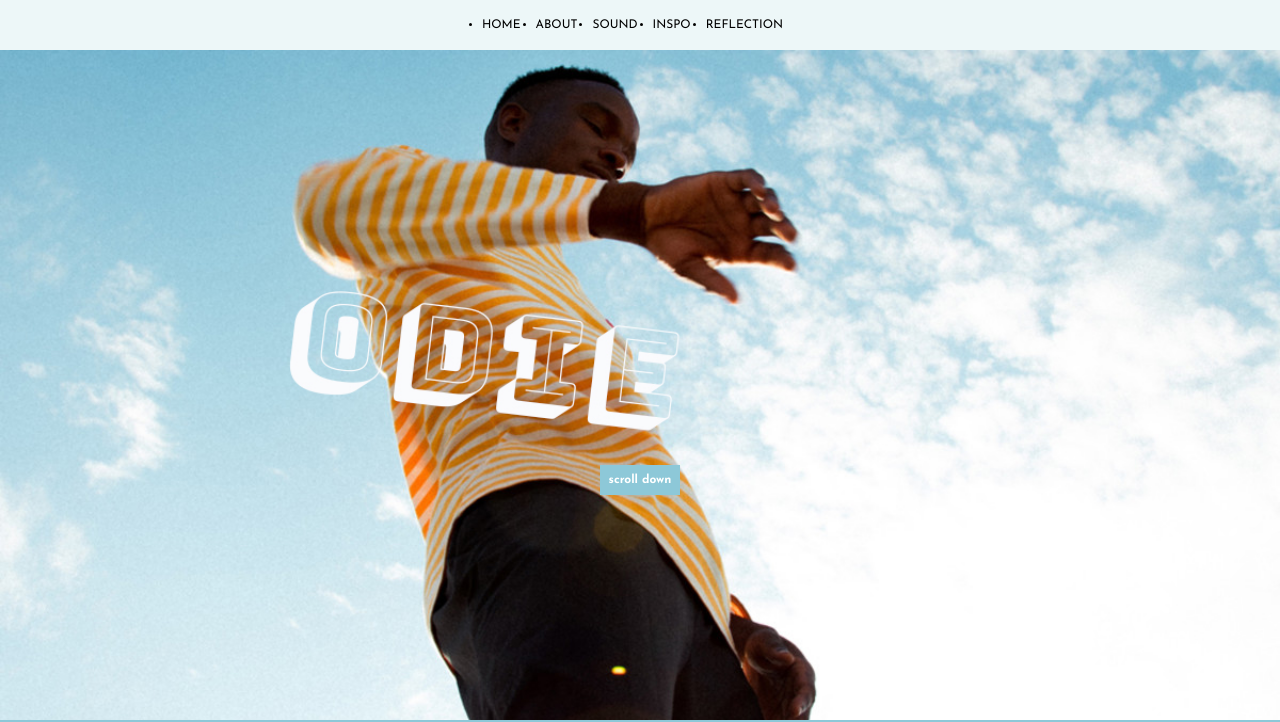
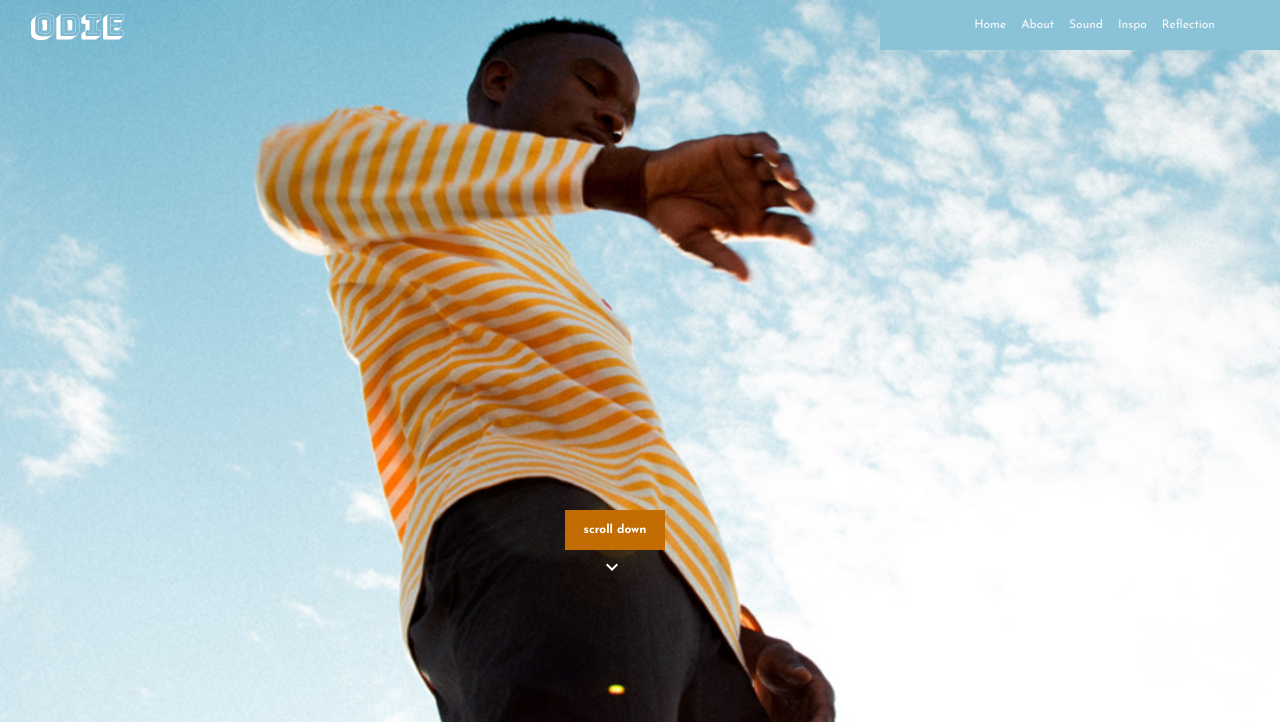
Before and after one commit to natearriola/odie, a plain HTML site: page index.html in a window 1280 px wide. Shown: the top 722 px of the page. Drawn offline with Linux system fonts and the light colour scheme.

Commit message:
Landing Page Final

```diff
--- a/index.html
+++ b/index.html
@@ -5,6 +5,8 @@
     <meta name="viewport" content="width=, initial-scale=1.0" />
     <meta http-equiv="X-UA-Compatible" content="ie=edge" />
     <link rel="stylesheet" href="odie.css" />
+    <link href="https://fonts.googleapis.com/icon?family=Material+Icons"
+      rel="stylesheet">
     <title>ODIE</title>
   </head>
   <body>
@@ -29,23 +31,38 @@
       </nav>
 
       --->
-      <!--- NAV DESKTOP-->
+
+
       <nav role="navigation" class="nav-d" style="width: 100%">
+
+          <div class="bg"></div>
     <ul class="menu-desktop">
         <a href="#top"> <li>Home</li></a>
         <a href="#About"> <li>About</li></a>
         <a href="#sound"> <li>Sound</li></a>
         <a href="#inspo"> <li>Inspo</li></a>
         <a href="#ref"> <li>Reflection</li></a>
+
       </ul>
+
+
+
+
       </nav>
+      <div class="logo">ODIE</div>
       <div class="scroll">
         <div class="scroll-bg">
             Scroll Down
+
+        </div>
+        <div class="arrow-down">
+            <i class="material-icons">
+                keyboard_arrow_down
+                </i>
         </div>
 
       </div>
-<img class="landingimg" src="images/landingPhoto.jpg" alt="ODIE" />
+
 
 
 
--- a/odie.css
+++ b/odie.css
@@ -14,9 +14,9 @@ body{
 }
 
 header {
-  background-image: url('images/mobilePhoto.jpg');
+  background-image: url('images/odie\(desktop_.jpg');
   background-size: cover;
-  background-position: center 50px;
+  background-position: center 0px;
   height: 100vh;
   background-repeat: no-repeat;
   overflow-y: hidden;
@@ -29,13 +29,31 @@ header {
 
 nav {
  position: fixed;
+  z-index: 3;
+}
+
+
+
+.bg{
+
+  background-color: #8ac2d7;
   height: 50px;
-  background-color: #edf7f8;
-  z-index: 3;
+  width: 100%;
+ top: 0;
+  z-index: 1;
+ position: absolute;
+
+
 
 }
 
+
+
+
+
 .scroll{
+  width: 100%;
+  height: 100%;
   font-family: "Josefin Sans";
   font-size: 12px;
   color: white;
@@ -44,23 +62,37 @@ nav {
   z-index: 2;
   display: flex;
   justify-content: center;
-  width: 100%;
-  height: 100%;
+  align-items: center;
+  height: 100vh;
+  padding-top: 5rem;
+}
 
-  position: absolute;
+.scroll-bg{
+  display: flex;
+  justify-content: center;
   align-items: center;
-  padding-top: 10rem;
+  background-color: #C26c02;
+  height: 40px;
+  width: 100px;
+  text-transform: lowercase;
+}
 
+.arrow-down{
+  position: relative;
+  top: 50px;
+  right: 65px;
+  width: 50px;
+  height: 50px;
 
 }
 
 a {
   font-size: 12px;
   text-decoration: none;
-  color: black;
+  color: #fafafa;
   font-family: "Josefin Sans";
   transition: color 0.3s ease;
-  text-transform: uppercase;
+
 }
 
 a:hover {
@@ -69,9 +101,15 @@ a:hover {
 
 .menu-desktop {
   display: flex;
-  justify-content: center;
-  line-height: 50px;
+  justify-content: flex-end;
+  align-items: center;
+  list-style: none;
+  z-index: 3;
+  position: relative;
+  padding-right: 50px;
+  height: 50px;
 }
+
 
 .menu-desktop li {
   padding-right: 15px;
@@ -162,54 +200,14 @@ MOBILE HAM NAV STYLES
 * DESKTOP VERSION NAV
 *************************/
 @media screen and (min-width: 600px){
-.landingimg{
-  display: flex;
-  width: 100%;
-  padding: 0;
-  margin: 0;
-  position: relative;
-  top: 50px;
-  height: 100%;
 
-}
 
-header{
-  overflow-x: hidden;
-  overflow-y: hidden;
-  background-image: none;
-  height: 100%;
 
-}
-.scroll{
-  font-family: "Josefin Sans";
-  font-size: 12px;
-  color: #white;
-
-  text-transform: uppercase;
-  font-weight: 700;
-  z-index: 2;
-  display: flex;
-  justify-content: center;
-
-  align-items: center;
-  height: 30vh;
-
-}
-
-.scroll-bg{
-  display: flex;
-  justify-content: center;
-  align-items: center;
-  background-color: #8dc8d8;
-  height: 30px;
-  width: 80px;
-  text-transform: lowercase;
-}
 
 .container{
   width: 100%;
   display: grid;
-  height: 100%;
+
   grid-template-columns: repeat(2, 1fr);
   grid-template-areas:
   'content1 img1'
@@ -219,12 +217,18 @@ header{
    align-items: center;
 }
 
+.content{
+  position: relative;
+  top: 0;
+}
+
+
 
 
 
 .content-1{
   grid-area: content1;
-  border: 2px solid red;
+
 }
 .section1 > img{
   grid-area: img1;
@@ -252,7 +256,26 @@ header{
 }
 
 
+.bg{
 
+  width: 400px;
+  right: 0;
+
+}
+.logo{
+
+  margin: 0;
+  padding: 0;
+  line-height: 50px;
+  font-size: 20px;
+  padding-left: 30px;
+  background-color: transparent;
+  font-family: 'Bungee Shade';
+  font-size: 30px;
+  color:white;
+
+
+}
 
 
 }
@@ -261,10 +284,7 @@ header{
 
 @media screen and (min-width: 768px){
 
-  .scroll{
 
-    height: 50vh;
-  }
 
 
 
@@ -273,10 +293,6 @@ header{
 
   @media screen and (min-width: 1000px){
 
-    .scroll{
-
-      height: 80vh;
-    }
 
 
     }
@@ -284,10 +300,7 @@ header{
 
   @media screen and (min-width: 1300px){
 
-    .scroll{
 
-      height: 100vh;
-    }
 
 
     }
@@ -415,7 +428,12 @@ img{
 }
 
 .content{
-  padding: 15px;
+  padding-right: 15px;
+  padding-left: 15px;
+
+ position: relative;
+ bottom: 3rem;
+
 }
 
 
@@ -426,9 +444,19 @@ ODIE SECTION 1
 *************************************************/
 
 .section1 {
+
   margin: 0;
   background-color: #8dc8d8;
 
+
+
+
+
+
+}
+
+.section1 > img{
+padding-top: 3rem;
 
 }
 
@@ -470,6 +498,10 @@ ODIE SECTION 1
   margin: 0;
   background-color: #3a5258;
 
+}
+
+.section2 > img{
+  padding-top: 3rem;
 }
 
 .content-2 > h1 {
```
Lines whose indentation alone changed are shown as unchanged.
